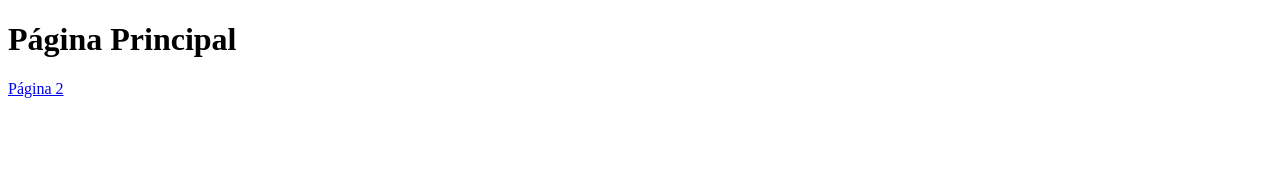
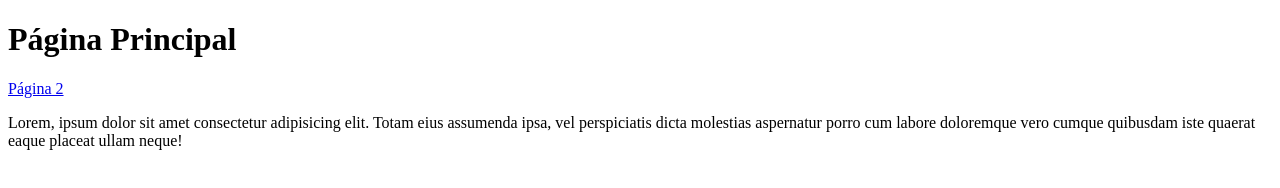
Before and after one commit to leandro-machiori/aula_git, a plain HTML site: page teste/index.html in a window 1280 px wide. Drawn offline with Linux system fonts and the light colour scheme.

Commit message:
outro paragrafo

```diff
--- a/teste/index.html
+++ b/teste/index.html
@@ -8,5 +8,6 @@
 <body>
     <h1>Página Principal</h1>
     <a href="index2.html">Página 2</a>
+    <p>Lorem, ipsum dolor sit amet consectetur adipisicing elit. Totam eius assumenda ipsa, vel perspiciatis dicta molestias aspernatur porro cum labore doloremque vero cumque quibusdam iste quaerat eaque placeat ullam neque!</p>
 </body>
 </html>
```
